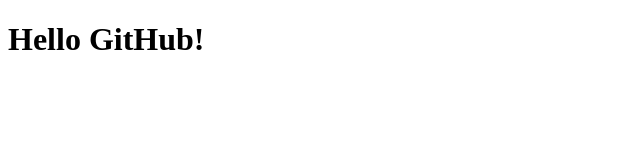
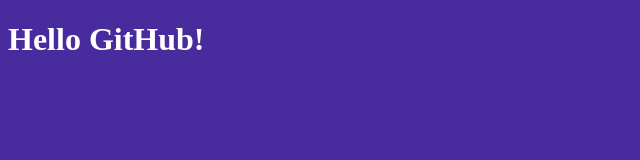
Before and after one commit to nikolaymeoow/nikolaymeoow.github.io, a plain HTML site: page index.html in a window 1280 px wide. Shown: the whole page, without its empty margins (0-640 px from the left). Drawn offline with Linux system fonts and the light colour scheme.

Commit message:
add background-color

```diff
--- a/index.html
+++ b/index.html
@@ -5,6 +5,16 @@
     <meta http-equiv="X-UA-Compatible" content="IE=edge">
     <meta name="viewport" content="width=device-width, initial-scale=1.0">
     <title>Hello GitHub</title>
+    <style type="text/css">
+        h1 {
+            color: white;
+        }
+        body {
+            padding: 0px;
+            height: 100px;
+            background-color: #482c9e;
+        }
+    </style>
 </head>
 <body>
     <h1>Hello GitHub!</h1>
```
